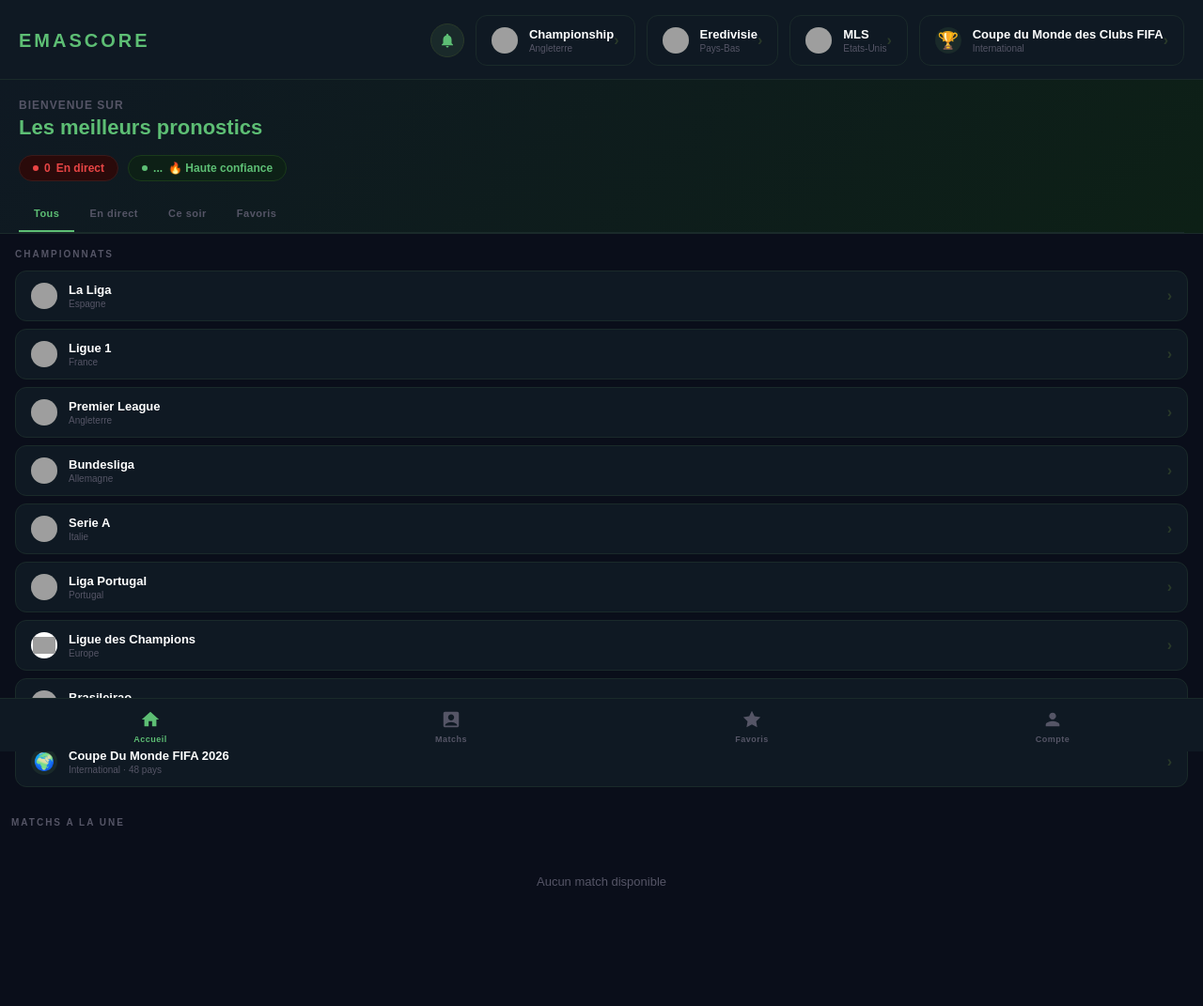
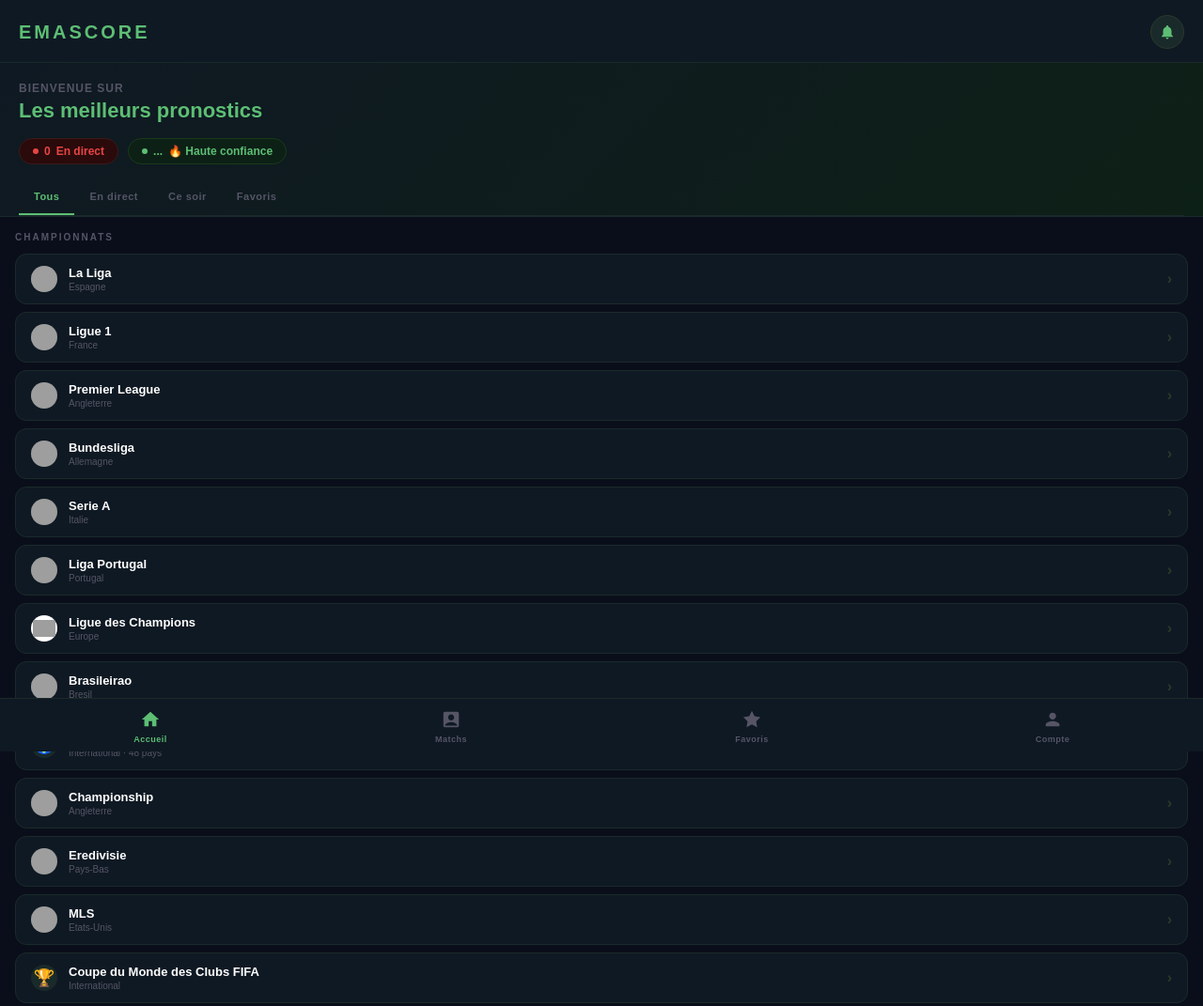
Before and after one commit to emarichard11-del/emascore, a plain HTML site: page home.html in a window 1280 px wide. Shown: the top 1071 px of the page at 94% size. Drawn offline with Linux system fonts and the light colour scheme; no server answers; grey boxes are pictures that could not be loaded.

Commit message:
fix position championnats ELC DED MLS FCWC

```diff
--- a/home.html
+++ b/home.html
@@ -164,34 +164,6 @@
       <a href="notifications.html" class="icon-btn">
         <svg viewBox="0 0 24 24"><path d="M12 22c1.1 0 2-.9 2-2h-4c0 1.1.9 2 2 2zm6-6v-5c0-3.07-1.63-5.64-4.5-6.32V4c0-.83-.67-1.5-1.5-1.5s-1.5.67-1.5 1.5v.68C7.64 5.36 6 7.92 6 11v5l-2 2v1h16v-1l-2-2z"/></svg>
       </a>
-      <a href="league.html?code=ELC&name=Championship" class="league-card">
-        <div class="league-left">
-          <div class="league-flag"><img src="https://flagcdn.com/w40/gb-eng.png"></div>
-          <div><div class="league-name">Championship</div><div class="league-sub" data-i18n="country_england">Angleterre</div></div>
-        </div>
-        <div class="league-arrow">›</div>
-      </a>
-      <a href="league.html?code=DED&name=Eredivisie" class="league-card">
-        <div class="league-left">
-          <div class="league-flag"><img src="https://flagcdn.com/w40/nl.png"></div>
-          <div><div class="league-name">Eredivisie</div><div class="league-sub" data-i18n="country_netherlands">Pays-Bas</div></div>
-        </div>
-        <div class="league-arrow">›</div>
-      </a>
-      <a href="league.html?code=MLS&name=MLS" class="league-card">
-        <div class="league-left">
-          <div class="league-flag"><img src="https://flagcdn.com/w40/us.png"></div>
-          <div><div class="league-name">MLS</div><div class="league-sub" data-i18n="country_usa">Etats-Unis</div></div>
-        </div>
-        <div class="league-arrow">›</div>
-      </a>
-      <a href="league.html?code=FCWC&name=FIFA Club World Cup" class="league-card">
-        <div class="league-left">
-          <div class="league-flag" style="font-size:18px;">🏆</div>
-          <div><div class="league-name" data-i18n="fcwc_name">FIFA Club World Cup</div><div class="league-sub" data-i18n="fcwc_sub">International</div></div>
-        </div>
-        <div class="league-arrow">›</div>
-      </a>
     </div>
   </div>
 
@@ -281,6 +253,10 @@
           <div><div class="league-name" data-i18n="wc_name">Coupe Du Monde FIFA 2026</div><div class="league-sub"><span data-i18n="wc_sub">International · 48 pays</span></div></div>
         </div>
         <div class="league-arrow">›</div>
+      <a href="league.html?code=ELC&name=Championship" class="league-card"><div class="league-left"><div class="league-flag"><img src="https://flagcdn.com/w40/gb-eng.png"></div><div><div class="league-name">Championship</div><div class="league-sub" data-i18n="country_england">Angleterre</div></div></div><div class="league-arrow">›</div></a>
+      <a href="league.html?code=DED&name=Eredivisie" class="league-card"><div class="league-left"><div class="league-flag"><img src="https://flagcdn.com/w40/nl.png"></div><div><div class="league-name">Eredivisie</div><div class="league-sub" data-i18n="country_netherlands">Pays-Bas</div></div></div><div class="league-arrow">›</div></a>
+      <a href="league.html?code=MLS&name=MLS" class="league-card"><div class="league-left"><div class="league-flag"><img src="https://flagcdn.com/w40/us.png"></div><div><div class="league-name">MLS</div><div class="league-sub" data-i18n="country_usa">Etats-Unis</div></div></div><div class="league-arrow">›</div></a>
+      <a href="league.html?code=FCWC&name=FIFA Club World Cup" class="league-card"><div class="league-left"><div class="league-flag" style="font-size:18px;">🏆</div><div><div class="league-name" data-i18n="fcwc_name">FIFA Club World Cup</div><div class="league-sub" data-i18n="fcwc_sub">International</div></div></div><div class="league-arrow">›</div></a>
       </a>
     </div>
   </div>
```
